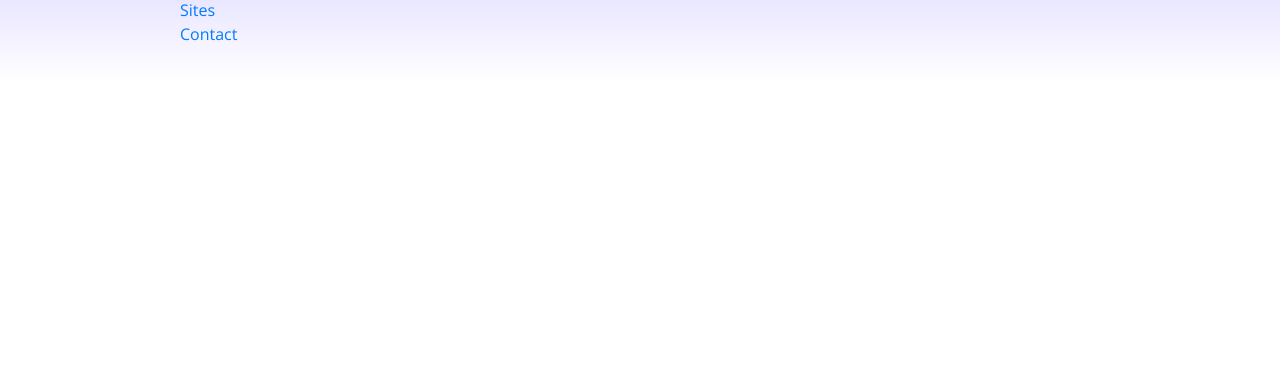
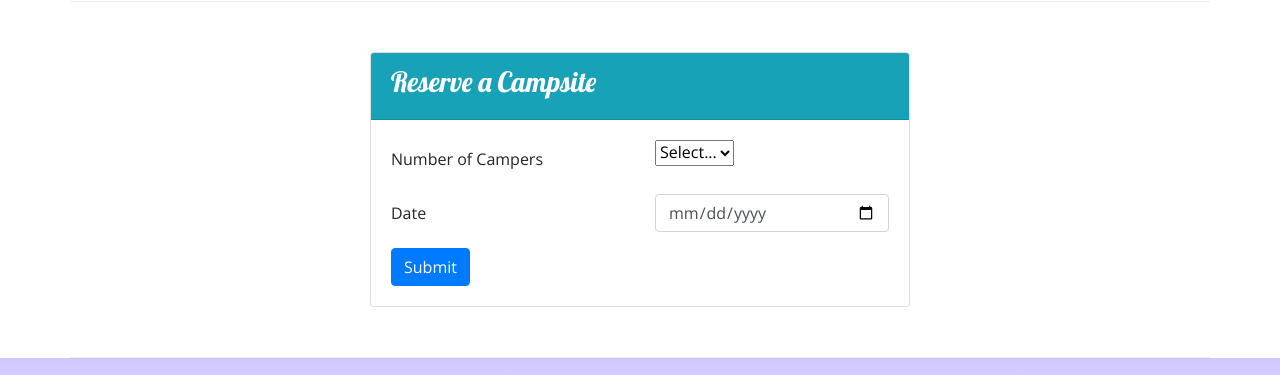
Before and after one commit to rblunt616/nucampsite, a website: page index.html in a window 1280 px wide. Shown: the part 1141-1516 px from the top of the page. Before the commit the page ends 1223 px from the top, so only its background shows below. Drawn offline with nearby package versions, Linux system fonts and the light colour scheme.

Commit message:
Week 2 Assignment

```diff
--- a/index.html
+++ b/index.html
@@ -29,6 +29,9 @@
                     <h1>NuCamp</h1>
                     <h2>a better way to camp</h2>
                 </div>
+                <div class="col-md-4 col-xl-2 mt-4">
+                    <a class="btn btn-info btn-lg text-nowrap" href="#reserveForm">Reserve Campsite</a>
+                </div>
             </div>
         </div>
     </header>
@@ -50,6 +53,7 @@
             </div>
         </div>
     </nav>
+
     <div class="container">
         <div class="row row-content align-items-center">
             <div class="col-sm-4 order-sm-last col-md-3">
@@ -71,8 +75,14 @@
                 <h2>Featured Campsites</h2>
             </div>
             <div class ="col">
+                <div class="media">
+                    <div class="media-body align-self-center">
                         <h3>React Lake Campground</h3>
                         <p class="d-none d-sm-block">Nestled in the foothills of the Chrome Mountains, this campground on the shores of the pristine React Lake is a favorite for fly fishers.</p>
+                    </div>
+                    <img class="d-flex ml-3 img-thumbnail" src="img/react-lake-thumb.jpg" alt="React Lake thumbnail" />
+
+                </div>
             </div>
         </div>
 
@@ -90,8 +100,47 @@
                 </div>
             </div>
         </div>
+
+        <div class="row row-content">
+            <div class="col-sm-6 mx-auto">
+                <div class="card">
+                    <div class="card-header bg-info">
+                        <h3 class="text-white">Reserve a Campsite</h3>
+                    </div>
+                    <div class="card-body">
+                        <form id="reserveForm">
+                        <div class="row form-group">
+                            <label for= "numCampers" class="col-sm-6 col-form-label">Number of Campers</label>
+                            <div class="col-sm-6">
+                                <select name="numCampers" id="numCampers">
+                                    <option>Select...</option>
+                                    <option value="1">1</option>
+                                    <option value="2">2</option>
+                                    <option value="3">3</option>
+                                    <option value="4">4</option>
+                                    <option value="5">5</option>
+                                    <option value="6">6</option>
+                                </select>
                             </div>
                         </div>
+                        <div class="row form-group">
+                            <label for="date" class="col-sm-6 col-form-label">Date</label>
+                            <div class="col-sm">
+                                <input type="date" id="date" class="form-control" name="date" placeholder="date">
+                            </div>
+                        </div>
+                            <div class="row">
+                                <div class="col">
+                                    <button type="button" class="btn btn-primary">Submit</button>
+                                </div>
+                            </div>
+                        </form>
+                    </div>
+                </div>
+            </div>
+        </div>
+    </div>
+
     <footer class="site-footer">
         <div class="container">
             <div class="row">
```
Lines whose indentation alone changed are shown as unchanged.
